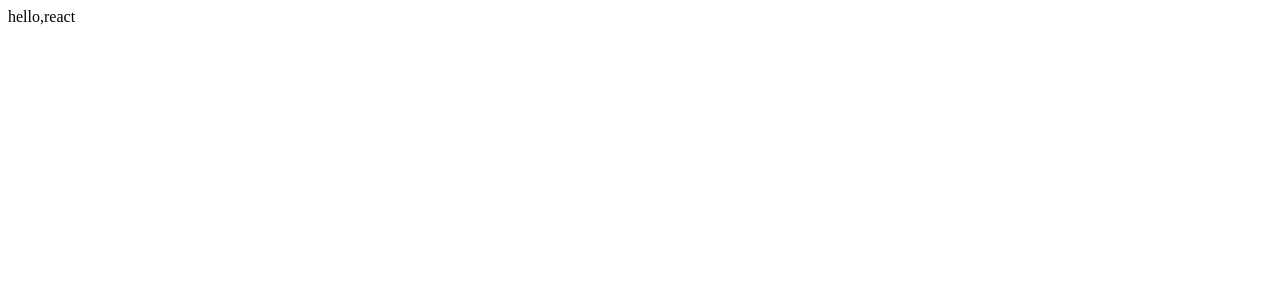
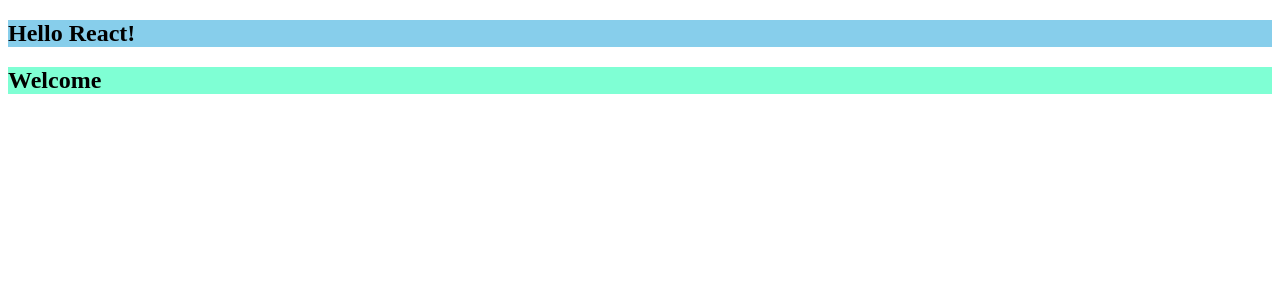
Before and after one commit to DeanWade9/learn-react, a React (Create React App) app in the folder react-cli-demo/: page / in a window 1280 px wide. Shown: the top 300 px of the page. Built offline with nearby package versions, Linux system fonts and the light colour scheme.

Commit message:
Hello和Welcome组件

```diff
--- a/react-cli-demo/src/App.js
+++ b/react-cli-demo/src/App.js
@@ -1,4 +1,6 @@
 import React from 'react'
+import Hello from './components/Hello/Hello'
+import Welcome from './components/Welcome/welcome'
 const { Component } = React
 
 // 创建外壳组件
@@ -6,7 +8,8 @@
   render () {
     return (
       <div>
-        hello,react
+        <Hello />
+        <Welcome />
       </div>
     )
   }
--- /dev/null
+++ b/react-cli-demo/src/components/Hello/Hello.css
@@ -0,0 +1,3 @@
+.title {
+  background: skyblue;
+}
--- /dev/null
+++ b/react-cli-demo/src/components/Hello/Hello.js
@@ -0,0 +1,9 @@
+import React, { Component } from 'react'
+import './Hello.css'
+
+// 定义并且暴露Hello组件
+export default class Hello extends Component {
+  render () {
+    return <h2 className="title">Hello React!</h2>
+  }
+}
--- /dev/null
+++ b/react-cli-demo/src/components/Welcome/welcome.css
@@ -0,0 +1,3 @@
+.welcome {
+  background: aquamarine;
+}
--- /dev/null
+++ b/react-cli-demo/src/components/Welcome/welcome.jsx
@@ -0,0 +1,8 @@
+import React, { Component } from 'react'
+import './welcome.css'
+
+export default class Welcome extends Component {
+  render () {
+    return <h2 className="welcome">Welcome</h2>
+  }
+}
```
